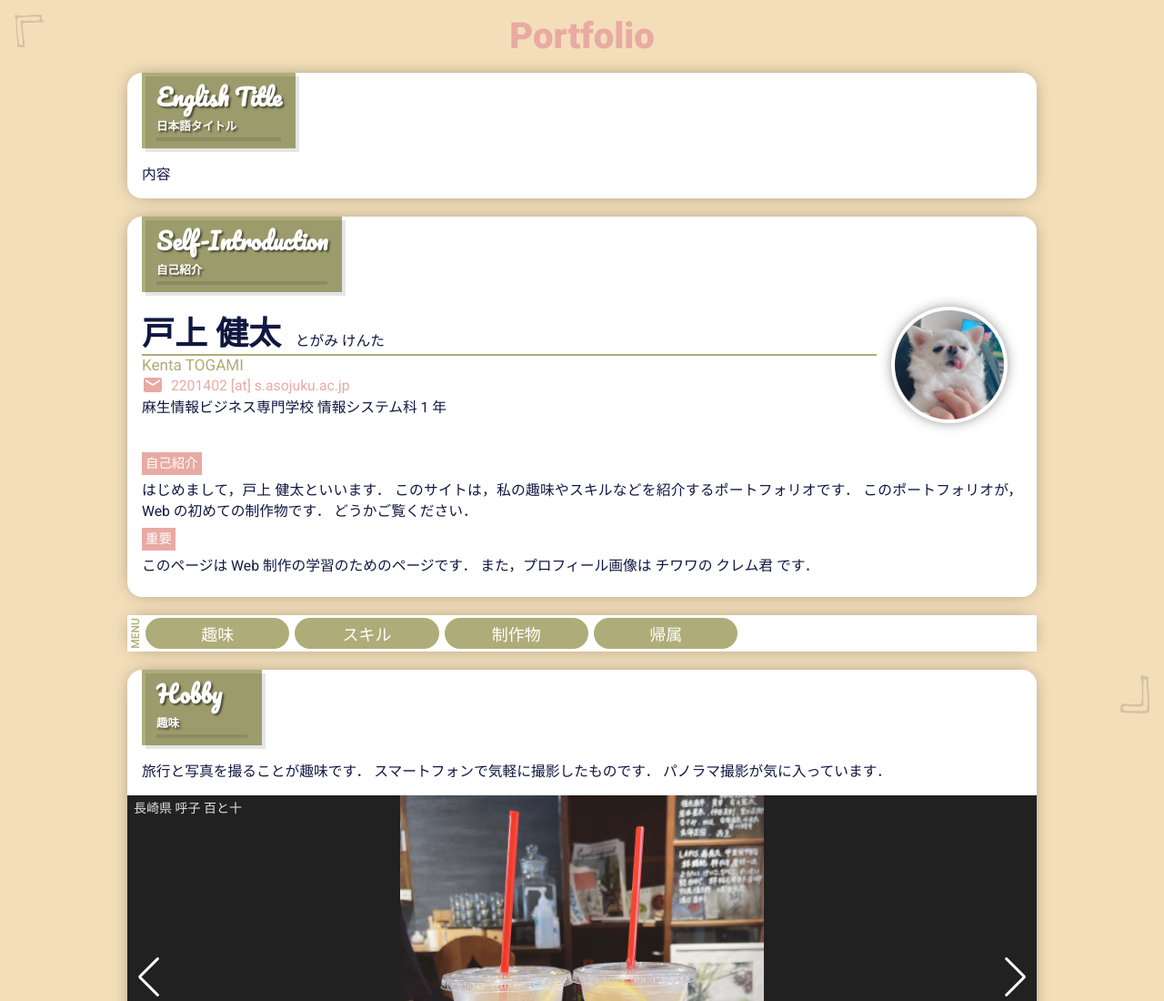
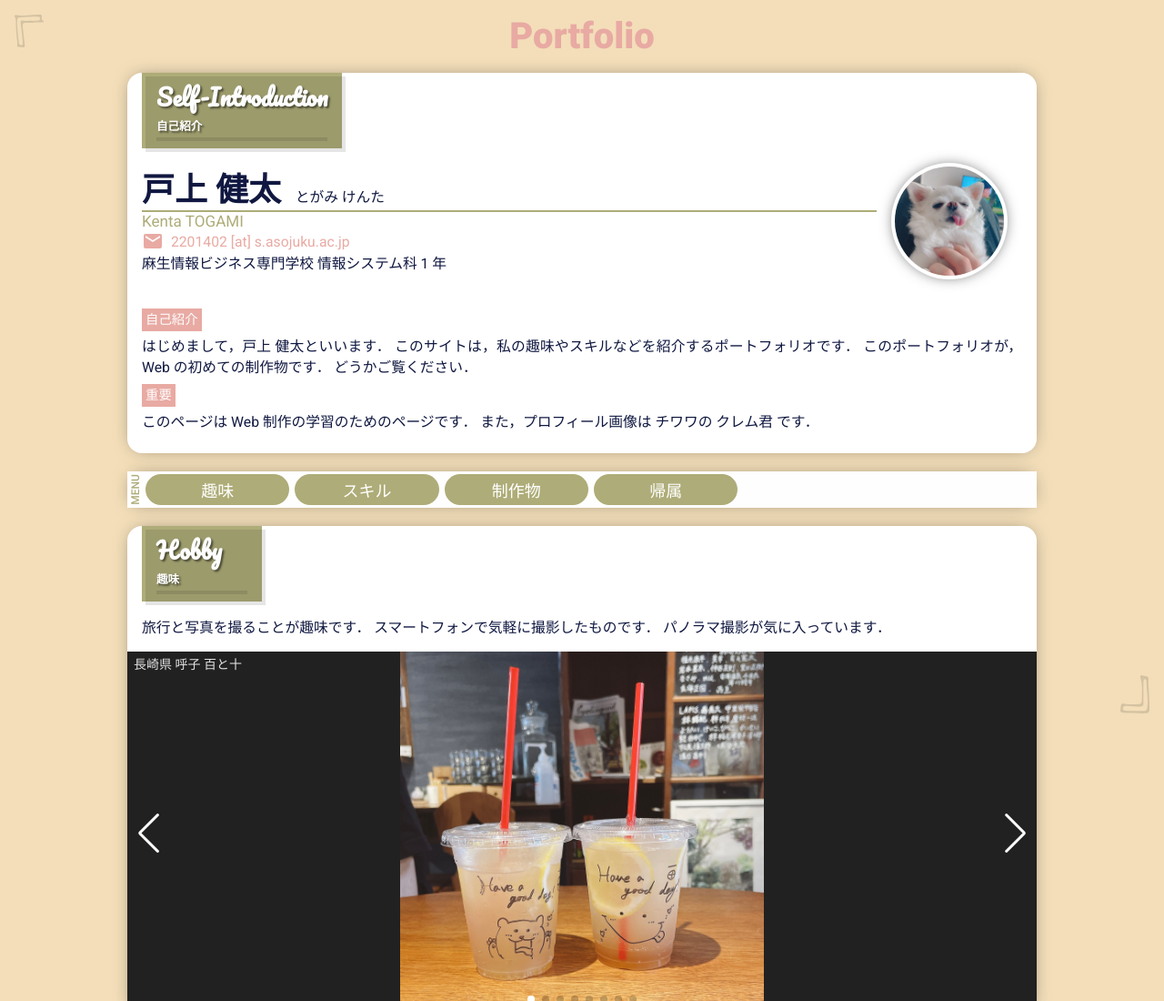
Before and after one commit to joeboxsxx/web-portfolio, a plain HTML site: page public/index.html in a window 1280 px wide. Shown: the top 1100 px of the page at 91% size. Drawn offline with nearby package versions, Linux system fonts and the light colour scheme.

Commit message:
Final state (finished)

```diff
--- a/public/assets/main.css
+++ b/public/assets/main.css
@@ -4,9 +4,6 @@
 @import url("https://fonts.googleapis.com/css2?family=Pacifico&display=swap");
 
 /* ===== BASIC BEGIN ===== */
-html {
-  scroll-behavior: smooth;
-}
 html,
 body {
   font-family: Roboto, "Noto Sans JP", sans-serif;
--- a/public/index.html
+++ b/public/index.html
@@ -26,16 +26,16 @@
     <div class="page-cover bg-3 text-dark">
       <h1 class="page-title text-1">Portfolio</h1>
 
-      <div class="card-cover bg-white">
+      <!-- <div class="card-cover bg-white">
         <h2 class="card-title-cover bg-2 text-light">
           <div class="card-title">English Title</div>
           <div class="card-subtitle">日本語タイトル</div>
           <div class="card-title-line"></div>
         </h2>
         <div class="card-contents">内容</div>
-      </div>
+      </div> -->
 
-      <div style="height: 20px"></div>
+      <!-- <div style="height: 20px"></div> -->
 
       <div class="card-cover bg-white">
         <h2 class="card-title-cover bg-2 text-light">
```
